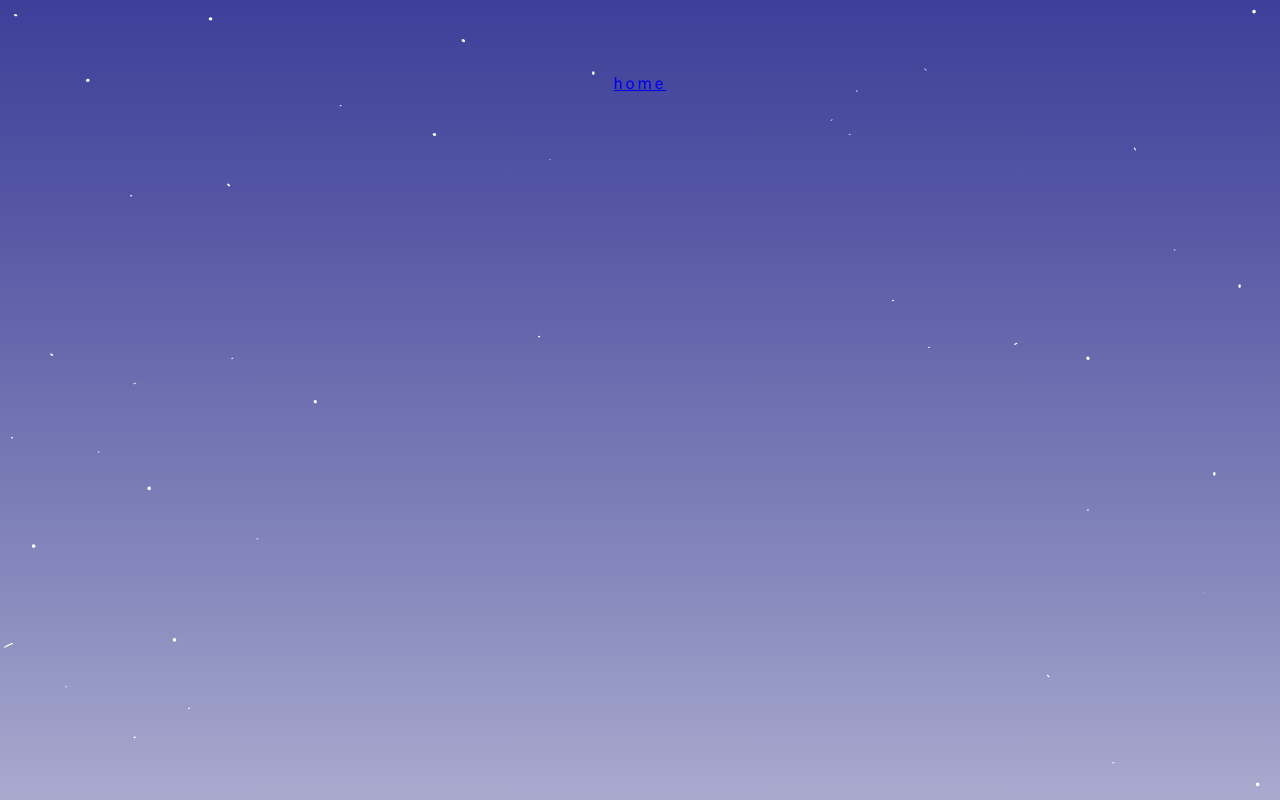
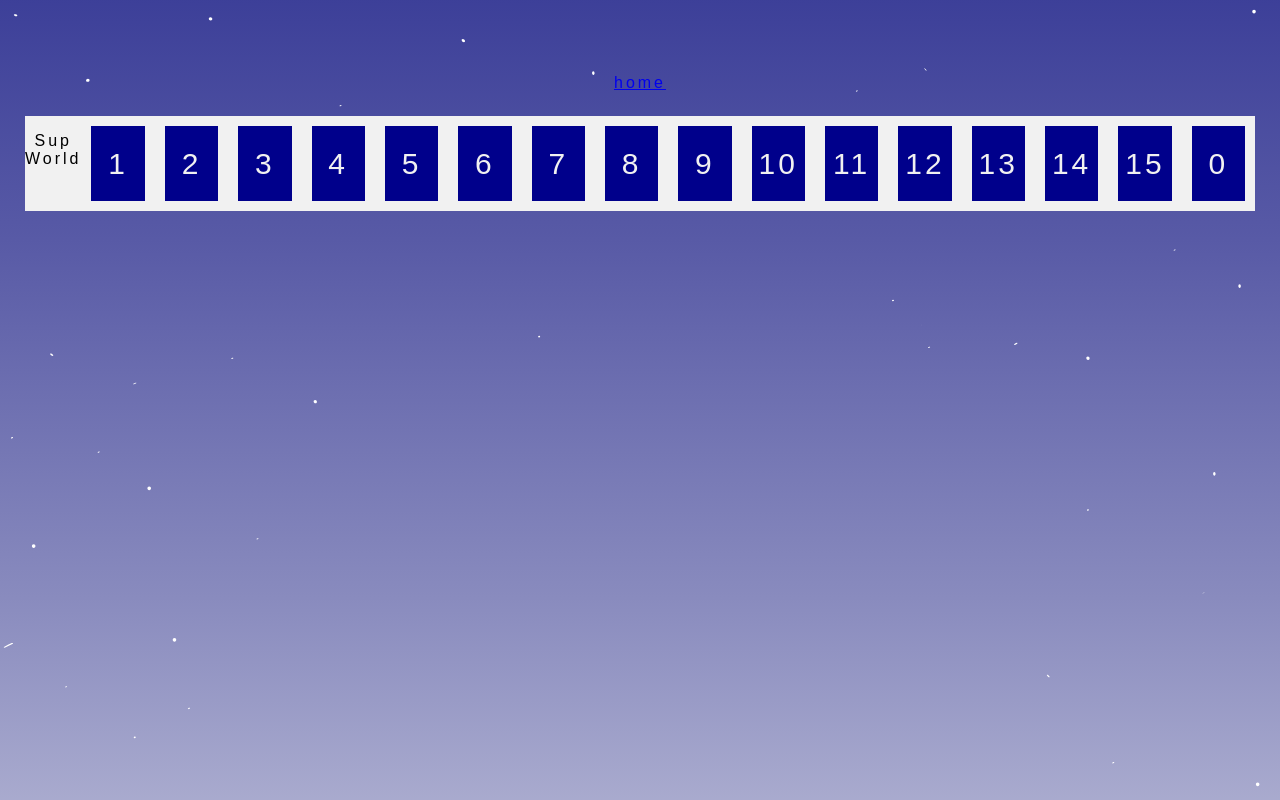
Before and after one commit to Bgorson/project3, a React (Create React App) app: page /minigame2 in a window 1280 px wide. Built offline with nearby package versions, Linux system fonts and the light colour scheme.

Commit message:
div container

```diff
--- a/src/App.js
+++ b/src/App.js
@@ -7,6 +7,7 @@ import Navbar from './components/navbar'
 import Login from './components/login'
 import Main from './components/mainHub'
 import Minigame1 from "./components/minigame1/components/Clickygame"
+import MiniGame2 from "./components/minigame2/js/components/MiniGame2"
 import Minigame4 from "./components/minigame4/components/MiniGame4"
 import StatInfo from './components/statinfo'
 import Tower from "./components/tower/tower"
@@ -140,6 +141,16 @@ class App extends Component {
         />
 
 {/* ===================================== */}
+
+{/* ===================================== */}
+        <Route
+        exact path="/minigame2"
+        render={()=>
+       <MiniGame2/>}
+        />
+
+{/* ===================================== */}
+
         <Route
         exact path="/minigame4"
         render={()=>
--- /dev/null
+++ b/src/components/minigame2/css/cell.css
@@ -0,0 +1,3 @@
+.cell {
+    width: cellSize;
+}
--- /dev/null
+++ b/src/components/minigame2/css/game.css
@@ -0,0 +1,7 @@
+.game {
+    margin: auto;
+    text-align: center;
+    line-height: cellSize;
+    width: 4*cellSize + cellSize*0.1*4 + 40px;
+    height: 4*cellSize + cellSize*0.1*4 + 40px;
+}
--- a/src/components/minigame2/css/stylesheet.css
+++ b/src/components/minigame2/css/stylesheet.css
@@ -0,0 +1,27 @@
+@import url('game.css');
+@import url('cell.css');
+
+body {
+    margin: 0;
+    padding: 0;
+    font-family: Arial, Helvetica, sans-serif
+}
+
+html body .container{
+    height: 100%;
+}
+
+.container{
+    display: flex;
+    background-color:#f1f1f1;
+}
+
+.container div{
+    background-color: darkblue;
+    color: #f1f1f1;
+    width: 100px;
+    margin: 10px;
+    text-align: center;
+    line-height: 75px;
+    font-size: 30px
+}
--- a/src/components/minigame2/js/App.js
+++ b/src/components/minigame2/js/App.js
@@ -1,9 +1,11 @@
 import React from 'react';
-import MiniGame2 from "./components/MiniGame2"
+import MiniGame2 from "./components/MiniGame2";
+import "../css/stylesheet.css";
+import "../css/game.css";
+import "../css/cell.css";
 
 function App() {
   return <MiniGame2/>
 }
 
-
 export default App;
--- a/src/components/minigame2/js/components/MiniGame2.js
+++ b/src/components/minigame2/js/components/MiniGame2.js
@@ -1,11 +1,31 @@
-import React, { Component } from 'react'
+import React, { Component } from 'react';
+import "../../css/stylesheet.css";
 
-export default class MiniGame2 extends Component {
+class MiniGame2 extends Component {
   render() {
     return (
-      <div>
+      <div className= "container">
+        <p> Sup World</p>
+        <div>1</div>
+        <div>2</div>
+        <div>3</div>
+        <div>4</div>
+        <div>5</div>
+        <div>6</div>
+        <div>7</div>
+        <div>8</div>
+        <div>9</div>
+        <div>10</div>
+        <div>11</div>
+        <div>12</div>
+        <div>13</div>
+        <div>14</div>
+        <div>15</div>
+        <div id="empty">0</div>
 
       </div>
     )
   }
 }
+
+export default MiniGame2;
```
Also changed, not shown: src/components/minigame2/index.html (deleted, +0 -13 lines), src/components/minigame2/js/components/Cells.js (added, +26 -0 lines), src/components/minigame2/js/index.js (+6 -3 lines).
